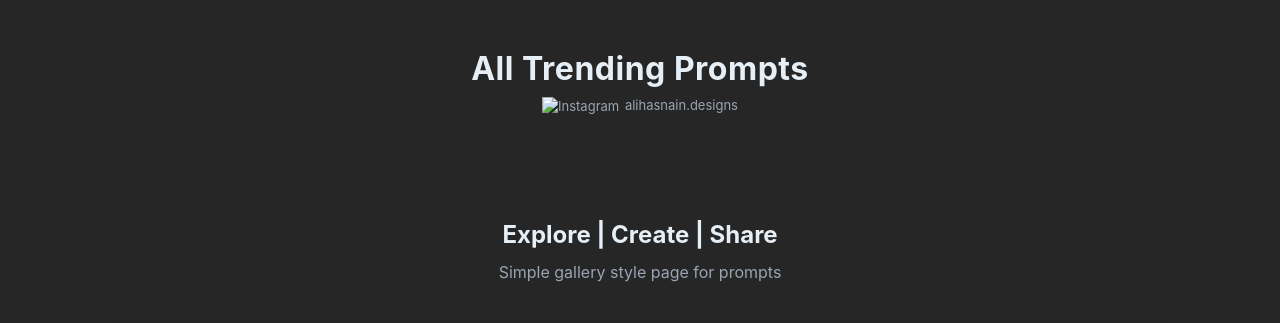
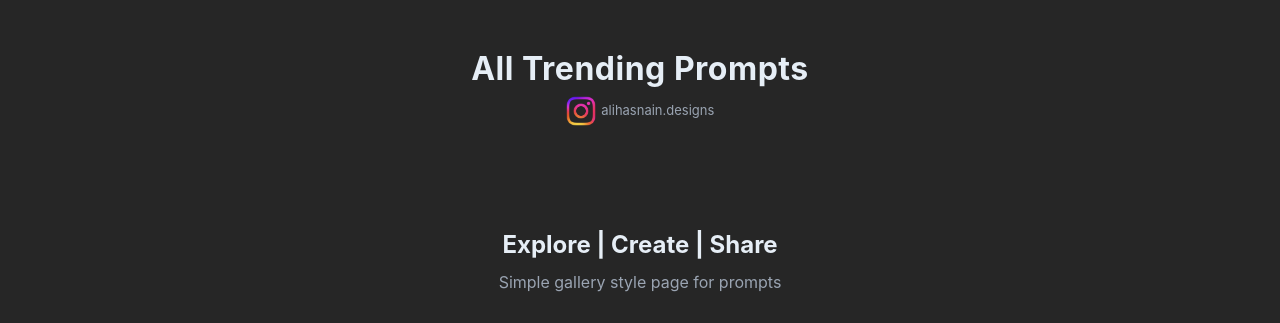
Before and after one commit to alihasnain-works/image-prompts, a plain HTML site: page pages/page3.html in a window 1280 px wide. Shown: the top 323 px of the page. Drawn offline with Linux system fonts and the light colour scheme; files that its build step writes are made by us from their sources.

Commit message:
Update page3.html

```diff
--- a/pages/page3.html
+++ b/pages/page3.html
@@ -15,7 +15,7 @@
       <h1 class="brand">All Trending Prompts</h1>
       <link rel="stylesheet" href="../styles.css" />
       <p class="tag">
-        <img src="assets/instagram_logo.png" alt="Instagram" class="instagram-logo">
+        <img src="../assets/instagram_logo.png" alt="Instagram" class="instagram-logo">
         alihasnain.designs
       </p>
     </div>
```
